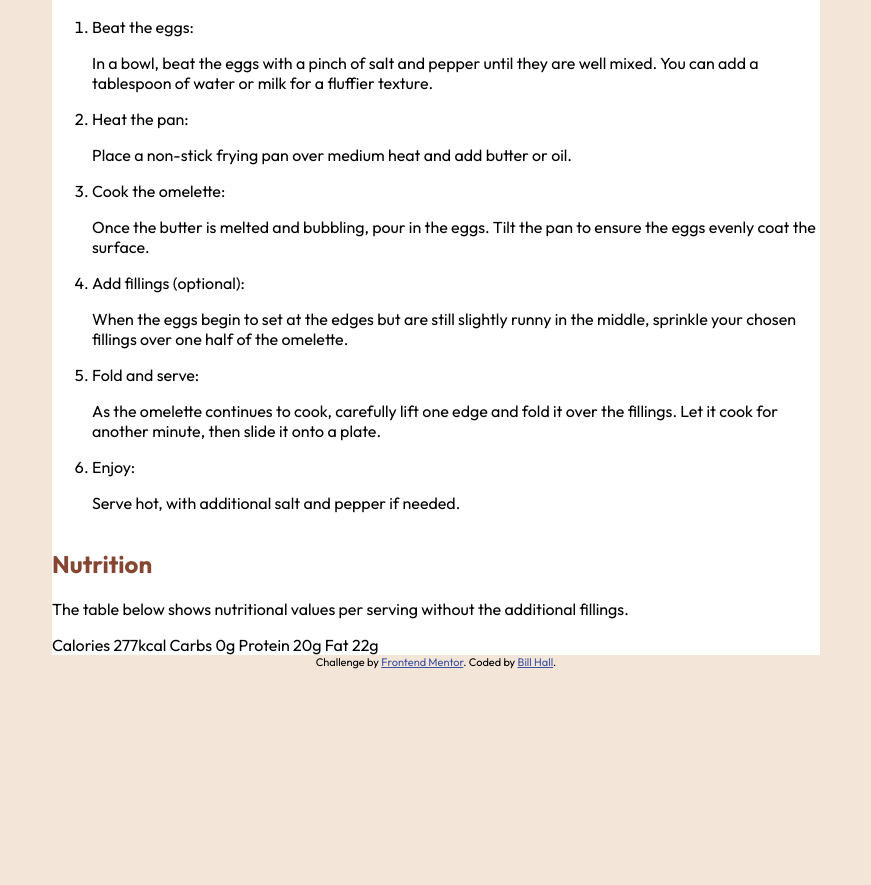
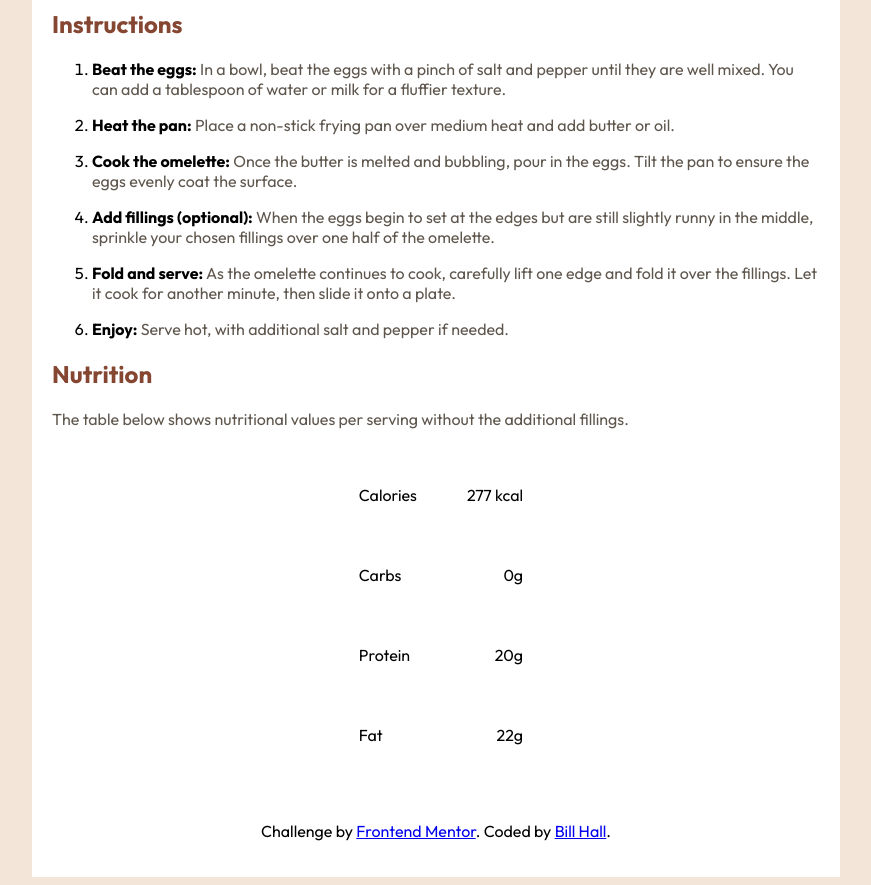
Before and after one commit to flyboy85749/recipe-page, a plain HTML site: page index.html in a window 1280 px wide. Shown: the part 1006-1891 px from the top of the page, without its empty margins (204-1075 px from the left). Before the commit the page ends 1683 px from the top, so only its background shows below. Drawn offline with Linux system fonts and the light colour scheme.

Commit message:
css details

```diff
--- a/index.html
+++ b/index.html
@@ -27,15 +27,6 @@
     <title>Frontend Mentor | Recipe page</title>
 
     <!-- Feel free to remove these styles or customise in your own stylesheet 👍 -->
-    <style>
-      .attribution {
-        font-size: 11px;
-        text-align: center;
-      }
-      .attribution a {
-        color: hsl(228, 45%, 44%);
-      }
-    </style>
   </head>
   <body>
     <div class="container">
@@ -78,67 +69,110 @@
         <h2 class="instructions-title">Instructions</h2>
         <ol>
           <li>
-            <span class="steps">Beat the eggs:</span>
-            <p>
+
+              <p></p><span class="steps bold">Beat the eggs:</span>
+              <span class="stone-600">
               In a bowl, beat the eggs with a pinch of salt and pepper until
               they are well mixed. You can add a tablespoon of water or milk for
               a fluffier texture.
+            </span></p>
+          </li>
+          <li>
+
+              <p><span class="steps bold">Heat the pan:</span>
+              <span class="stone-600">
+              Place a non-stick frying pan over medium heat and add butter or
+              oil.
+            </span>
           </p>
           </li>
           <li>
-            <span class="steps">Heat the pan:</span>
             <p>
-              Place a non-stick frying pan over medium heat and add butter or
-              oil.
+
+              <span class="steps bold">Cook the omelette:</span>
+              <span class="stone-600">
+              Once the butter is melted and bubbling, pour in the eggs. Tilt the
+              pan to ensure the eggs evenly coat the surface.
+            </span>
+          </li>
+          <li>
+            <span class="steps bold">Add fillings (optional):</span>
+            <span class="stone-600">
+              When the eggs begin to set at the edges but are still slightly
+              runny in the middle, sprinkle your chosen fillings over one half
+              of the omelette.</span>
             </p>
           </li>
           <li>
-            <span class="steps">Cook the omelette:</span>
             <p>
-              Once the butter is melted and bubbling, pour in the eggs. Tilt the
-              pan to ensure the eggs evenly coat the surface.
+            <span class="steps bold">Fold and serve:</span>
+            <span class="stone-600">
+              As the omelette continues to cook, carefully lift one edge and
+              fold it over the fillings. Let it cook for another minute, then
+              slide it onto a plate.
+            </span>
           </p>
           </li>
           <li>
-            <span class="steps">Add fillings (optional):</span>
             <p>
-              When the eggs begin to set at the edges but are still slightly
-              runny in the middle, sprinkle your chosen fillings over one half
-              of the omelette.
+            <span class="steps bold">Enjoy:</span>
+            <span class="stone-600">Serve hot, with additional salt and pepper if needed.</span>
           </p>
-          </li>
-          <li>
-            <span class="steps">Fold and serve:</span>
-            <p>
-              As the omelette continues to cook, carefully lift one edge and
-              fold it over the fillings. Let it cook for another minute, then
-              slide it onto a plate.
-            </p>
-          </li>
-          <li>
-            <span class="steps">Enjoy:</span>
-            <p>Serve hot, with additional salt and pepper if needed.</p>
           </li>
         </ol>
       </section>
       <section class="nutrition">
         <h2 class="nutrition-title">Nutrition</h2>
-        <p>
+        <p class="stone-600">
           The table below shows nutritional values per serving without the
           additional fillings.
         </p>
-        <table class="table">
-          <!-- need to format properly -->
-          Calories 277kcal Carbs 0g Protein 20g Fat 22g
-        </table>
+
       </section>
+      <section class="nutrition-values">
+       <div class="table">
+        <div class="row">
+          <div class="cell">
+            Calories
           </div>
-
+          <div class="cell">
+            277 kcal
+          </div>
+        </div>
+        <div class="row">
+          <div class="cell">
+            Carbs
+          </div>
+          <div class="cell">
+            0g
+          </div>
+        </div>
+        <div class="row">
+          <div class="cell">
+            Protein
+          </div>
+          <div class="cell">
+            20g
+          </div>
+          </div>
+          <div class="row">
+            <div class="cell">
+              Fat
+            </div>
+            <div class="cell">
+              22g
+            </div>
+        </div>
+       </div>
+      </section>
       <div class="attribution">
+        <p>
           Challenge by
           <a href="https://www.frontendmentor.io?ref=challenge" target="_blank"
             >Frontend Mentor</a
           >. Coded by <a href="https://christianwebdeveloper.com">Bill Hall</a>.
+        </p>
+      </div>
     </div>
   </body>
 </html>
--- a/main.css
+++ b/main.css
@@ -1,4 +1,8 @@
 body {
+  display: flex;
+  flex-direction: column;
+  justify-content: center;
+  align-items: center;
   font-family: "Outfit", serif;
   font-optical-sizing: auto;
   font-weight: 400;
@@ -9,13 +13,10 @@ body {
 
 .container {
   margin: 0 auto;
-  padding-top: 40px;
-  display: flex;
-  flex-direction: column;
-  justify-content: center;
-  align-content: center;
+  padding: 20px;
   max-width: 768px;
   background-color: hsl(0, 0%, 100%);
+  border-radius: 24;
 }
 
 .recipe {
@@ -46,14 +47,11 @@ img {
 }
 
 .prep {
-  display: flex;
-  justify-content: left;
-  align-content: center;
   max-width: 1440px;
   height: 172px;
   margin: 0 60px 0 60px;
   padding: 24px;
-  line-height: 150%;
+  line-height: 2;
   background-color: hsl(330, 100%, 98%);
   border-radius: 20px;
 }
@@ -64,8 +62,42 @@ img {
   color: hsl(332, 51%, 32%);
 }
 
+.ingredients {
+  line-height: 2;
+}
+
 h2 {
   color: hsl(14, 45%, 36%);
+}
+
+.nutrition-values {
+  width: 100%;
+  display: flex;
+  flex-direction: column;
+  align-items: center;
+  justify-content: space-evenly;
+}
+
+.row {
+  max-width: 600px;
+  display: flex;
+  flex-direction: row;
+  align-items: center;
+  justify-content: space-between;
+  margin: 10px 0;
+}
+
+.cell {
+  margin: 30px 20px 20px 30px;
+}
+
+.attribution {
+  display: flex;
+  flex-direction: row;
+  justify-content: center;
+  align-items: center;
+  width: 100%;
+  margin-top: 30px;
 }
 
 /* // <uniquifier>: Use a unique and descriptive class name
```
Lines whose indentation alone changed are shown as unchanged.
